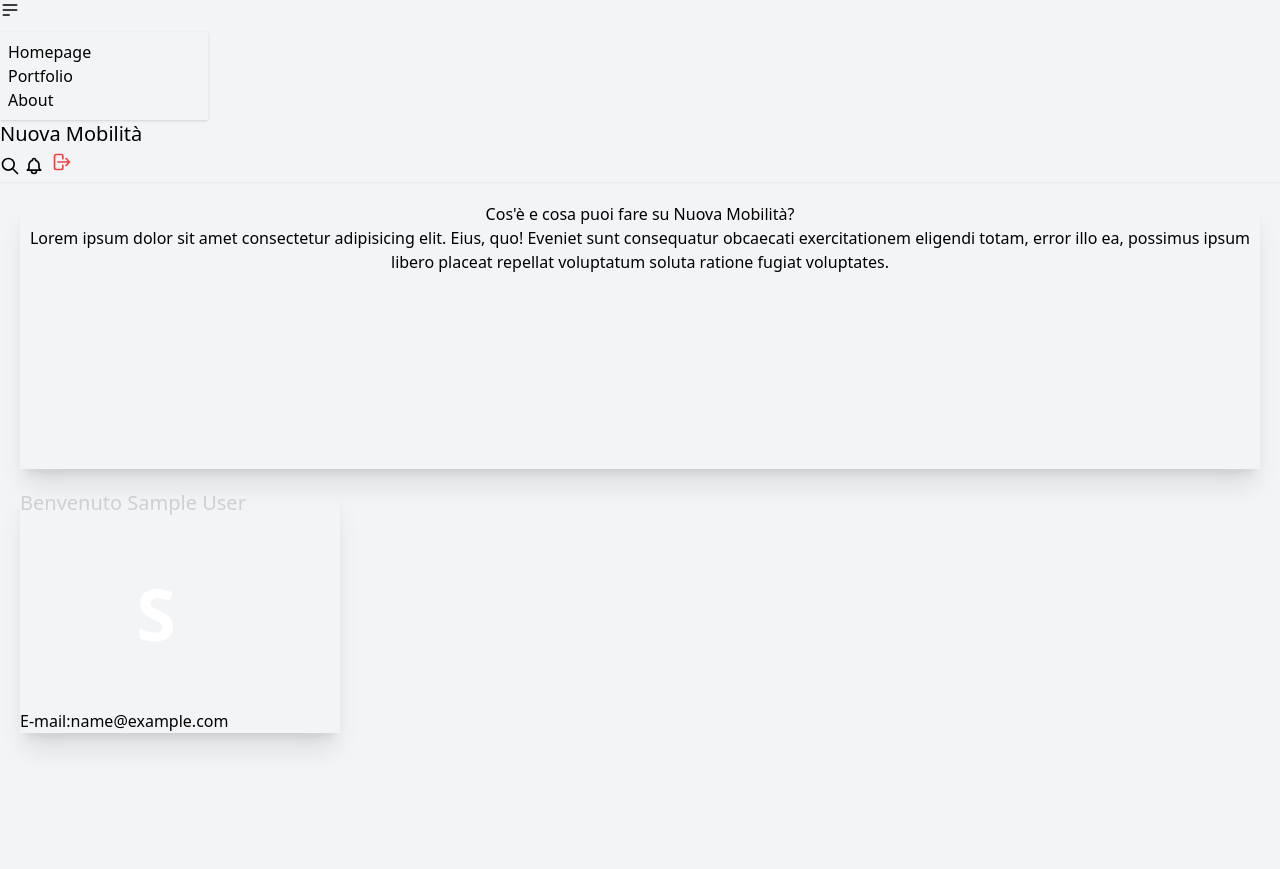
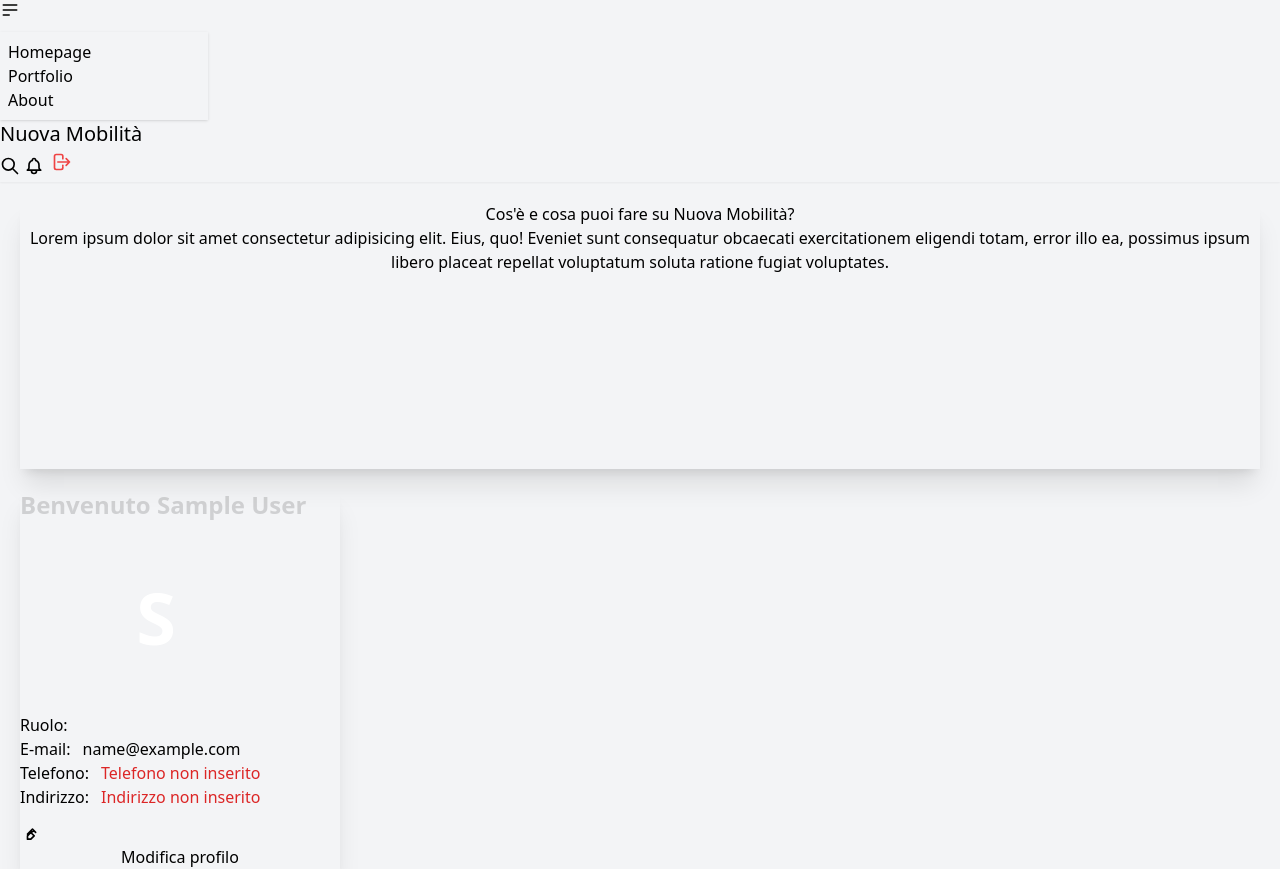
Before and after one commit to GiovanniBombardieri/NuovaMobilita, a React (Vite) app in the folder frontend/: page /dashboard in a window 1280 px wide. Before the commit the page ends 800 px from the top, so only its background shows below. Built offline with nearby package versions, Linux system fonts and the light colour scheme; sample sign-in values are in the browser's storage.

Commit message:
:zap: Add user information and possibility to edit user info

```diff
--- a/frontend/src/context/AuthContext.tsx
+++ b/frontend/src/context/AuthContext.tsx
@@ -3,6 +3,10 @@ import { createContext, useContext, useState, ReactNode } from "react";
 // Definizione del tipo per l'utente
 interface User {
   name: string;
+  cognome: string;
+  indirizzo: string;
+  telefono: string;
+  ruolo: string;
   email: string;
   token: string;
 }
--- a/frontend/src/pages/Register.tsx
+++ b/frontend/src/pages/Register.tsx
@@ -28,6 +28,10 @@ const Register = () => {
       const data = await response.json();
       login({
         name: data.user.name,
+        cognome: data.user.cognome,
+        indirizzo: data.user.indirizzo,
+        telefono: data.user.telefono,
+        ruolo: data.user.ruolo,
         email: data.user.email,
         token: data.token,
       });
@@ -130,36 +134,3 @@ const Register = () => {
 };
 
 export default Register;
-
-{
-  /* <input
-type="text"
-placeholder="Nome"
-value={name}
-onChange={(e) => setName(e.target.value)}
-required
-className="mb-2 rounded-md p-1 text-center w-2/3"
-/>
-<input
-type="email"
-placeholder="Email"
-value={email}
-onChange={(e) => setEmail(e.target.value)}
-required
-className="mb-2 rounded-md p-1 text-center w-2/3"
-/>
-<input
-type="password"
-placeholder="Password"
-value={password}
-onChange={(e) => setPassword(e.target.value)}
-required
-className="mb-2 rounded-md p-1 text-center w-2/3"
-/>
-<button
-type="submit"
-className="w-24 text-white border p-1 rounded-lg hover:underline hover:bg-white hover:text-blue-700"
->
-Registrati
-</button> */
-}
--- a/frontend/src/pages/userDetail.tsx
+++ b/frontend/src/pages/userDetail.tsx
@@ -4,7 +4,36 @@ import { motion, AnimatePresence } from "framer-motion";
 
 const UserDetails = () => {
   const { user } = useAuth();
+  const { login } = useAuth();
   const [showWelcome, setShowWelcome] = useState(true);
+  const [telefono, setTelefono] = useState(user?.telefono || "");
+  const [indirizzo, setIndirizzo] = useState(user?.indirizzo || "");
+
+  const updateProfile = async () => {
+    try {
+      const response = await fetch("http://localhost:8000/api/update-profile", {
+        method: "PUT",
+        headers: {
+          "Content-Type": "application/json",
+          Authorization: `Bearer ${user?.token}`,
+        },
+        body: JSON.stringify({ telefono, indirizzo }),
+      });
+
+      if (!response.ok)
+        throw new Error(
+          "Errore nel salvataggio dei dati aggiornati del profilo"
+        );
+
+      const updateUser = await response.json();
+
+      login(updateUser);
+
+      (document.getElementById("edit_profile") as HTMLDialogElement)?.close();
+    } catch (err) {
+      console.error("Errore nel salvataggio del profilo", err);
+    }
+  };
 
   useEffect(() => {
     const timer = setInterval(() => {
@@ -26,7 +55,7 @@ const UserDetails = () => {
                 animate={{ opacity: 1, y: 0 }}
                 exit={{ opacity: 0, y: 10 }}
                 transition={{ duration: 0.7 }}
-                className="btn btn-ghost text-xl my-10"
+                className="text-center font-bold text-2xl my-8"
               >
                 Benvenuto {user?.name}
               </motion.span>
@@ -37,7 +66,7 @@ const UserDetails = () => {
                 animate={{ opacity: 1, y: 0 }}
                 exit={{ opacity: 0, y: 10 }}
                 transition={{ duration: 0.7 }}
-                className="btn btn-ghost text-xl my-10"
+                className="text-center font-bold text-2xl my-8"
               >
                 Ecco i dati relativi al tuo account
               </motion.span>
@@ -46,12 +75,110 @@ const UserDetails = () => {
 
           <figure className="px-10">
             <div className="w-48 h-48 rounded-full bg-primary text-white flex items-center justify-center text-7xl font-bold">
-              {user?.name?.charAt(0)?.toUpperCase()}
+              {`${user?.name?.charAt(0)?.toUpperCase() ?? ""}${
+                user?.cognome?.charAt(0)?.toUpperCase() ?? ""
+              }`}
             </div>
           </figure>
-          <div className="card-body flex flex-row items-center text-center">
-            <h3 className="card-title">E-mail:</h3>
-            <p>{user?.email}</p>
+          <div className="card-body flex flex-col">
+            <div className="flex flex-row items-center text-center">
+              <h3 className="card-title mr-3">Ruolo:</h3>
+              <p>
+                {user?.ruolo
+                  ? user.ruolo.charAt(0).toUpperCase() + user.ruolo.slice(1)
+                  : ""}
+              </p>
+            </div>
+            <div className="flex flex-row items-center text-center">
+              <h3 className="card-title mr-3">E-mail:</h3>
+              <p>{user?.email}</p>
+            </div>
+            <div className="flex flex-row items-center text-center">
+              <h3 className="card-title mr-3">Telefono:</h3>
+              {user?.telefono ? (
+                <p>{user.telefono}</p>
+              ) : (
+                <p className="text-red-600">Telefono non inserito</p>
+              )}
+            </div>
+            <div className="flex flex-row items-center text-center">
+              <h3 className="card-title mr-3">Indirizzo:</h3>
+              {user?.indirizzo ? (
+                <p>{user.indirizzo}</p>
+              ) : (
+                <p className="text-red-600">Indirizzo non inserito</p>
+              )}
+            </div>
+
+            <button
+              // onClick={handleEditProfile}
+              onClick={() =>
+                (
+                  document.getElementById("edit_profile") as HTMLDialogElement
+                )?.showModal()
+              }
+              className="btn btn-outline btn-primary mt-4"
+            >
+              <svg
+                xmlns="http://www.w3.org/2000/svg"
+                className="h-5 w-5 mr-2"
+                fill="none"
+                viewBox="0 0 24 24"
+                stroke="currentColor"
+              >
+                <path
+                  strokeLinecap="round"
+                  strokeLinejoin="round"
+                  strokeWidth={2}
+                  d="M15.232 5.232l3.536 3.536M9 11l6-6m2 2L13 9m0 0L9 13v4h4l4-4z"
+                />
+              </svg>
+              Modifica profilo
+            </button>
+            <dialog
+              id="edit_profile"
+              className="modal modal-bottom sm:modal-middle"
+            >
+              <div className="modal-box">
+                <h3 className="font-bold text-lg mb-4">Modifica profilo</h3>
+                <form
+                  onSubmit={(e) => {
+                    e.preventDefault();
+                    updateProfile();
+                  }}
+                >
+                  <div className="form-control mb-4">
+                    <label className="label mx-3">Telefono</label>
+                    <input
+                      type="text"
+                      className="input input-bordered"
+                      value={telefono}
+                      onChange={(e) => setTelefono(e.target.value)}
+                    />
+                  </div>
+
+                  <div className="form-control mb-4">
+                    <label className="label mx-3">Indirizzo</label>
+                    <input
+                      type="text"
+                      className="input input-bordered"
+                      value={indirizzo}
+                      onChange={(e) => setIndirizzo(e.target.value)}
+                    />
+                  </div>
+
+                  <div className="modal-action">
+                    <button type="submit" className="btn btn-primary mr-2">
+                      Salva
+                    </button>
+                    <form method="dialog">
+                      {/* if there is a button in form, it will close the modal */}
+                      <button className="btn">Close</button>
+                    </form>
+                  </div>
+                </form>
+              </div>
+            </dialog>
           </div>
         </div>
       </header>
```
Also changed, not shown: 2 other files (tests, documents, lock files or other folders).
